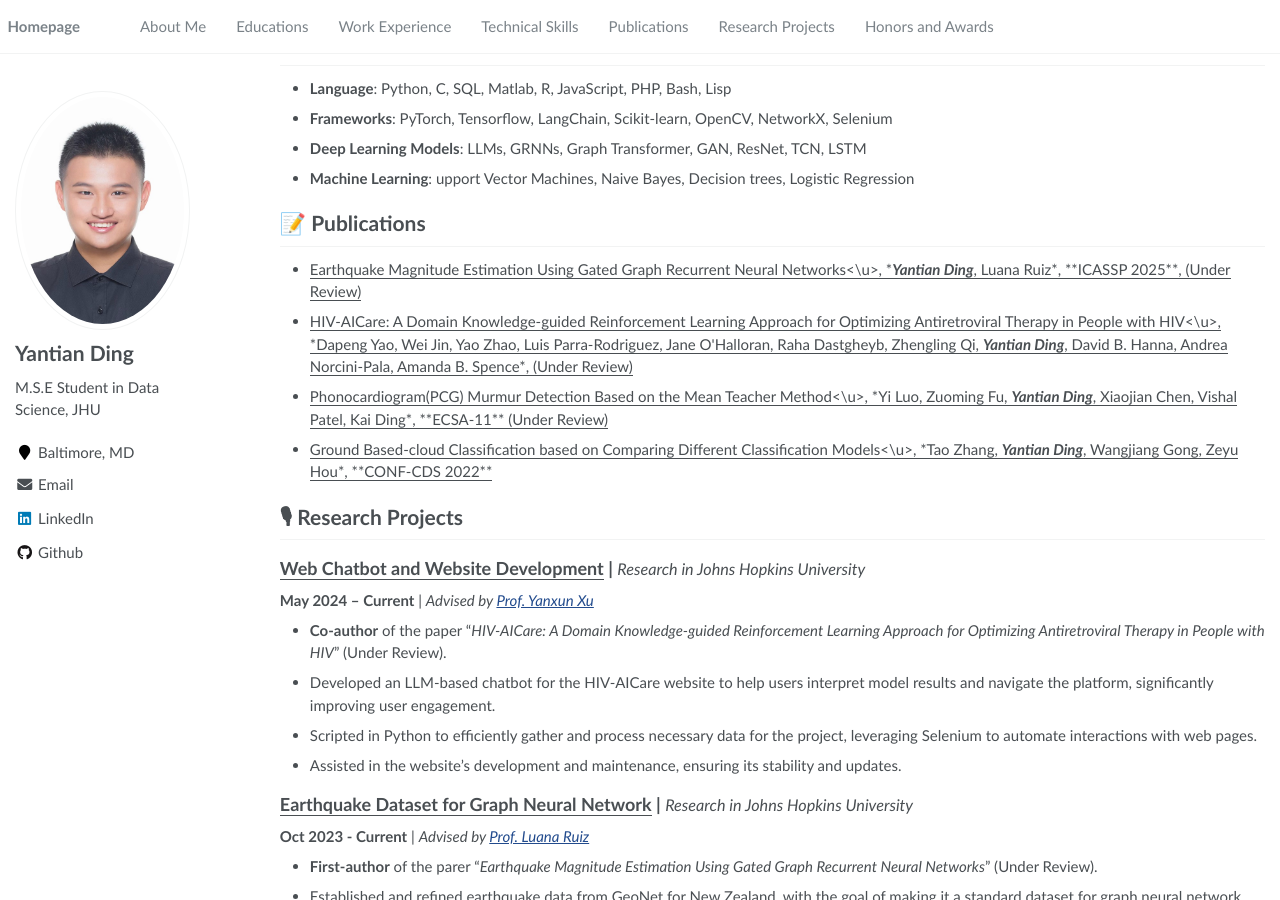
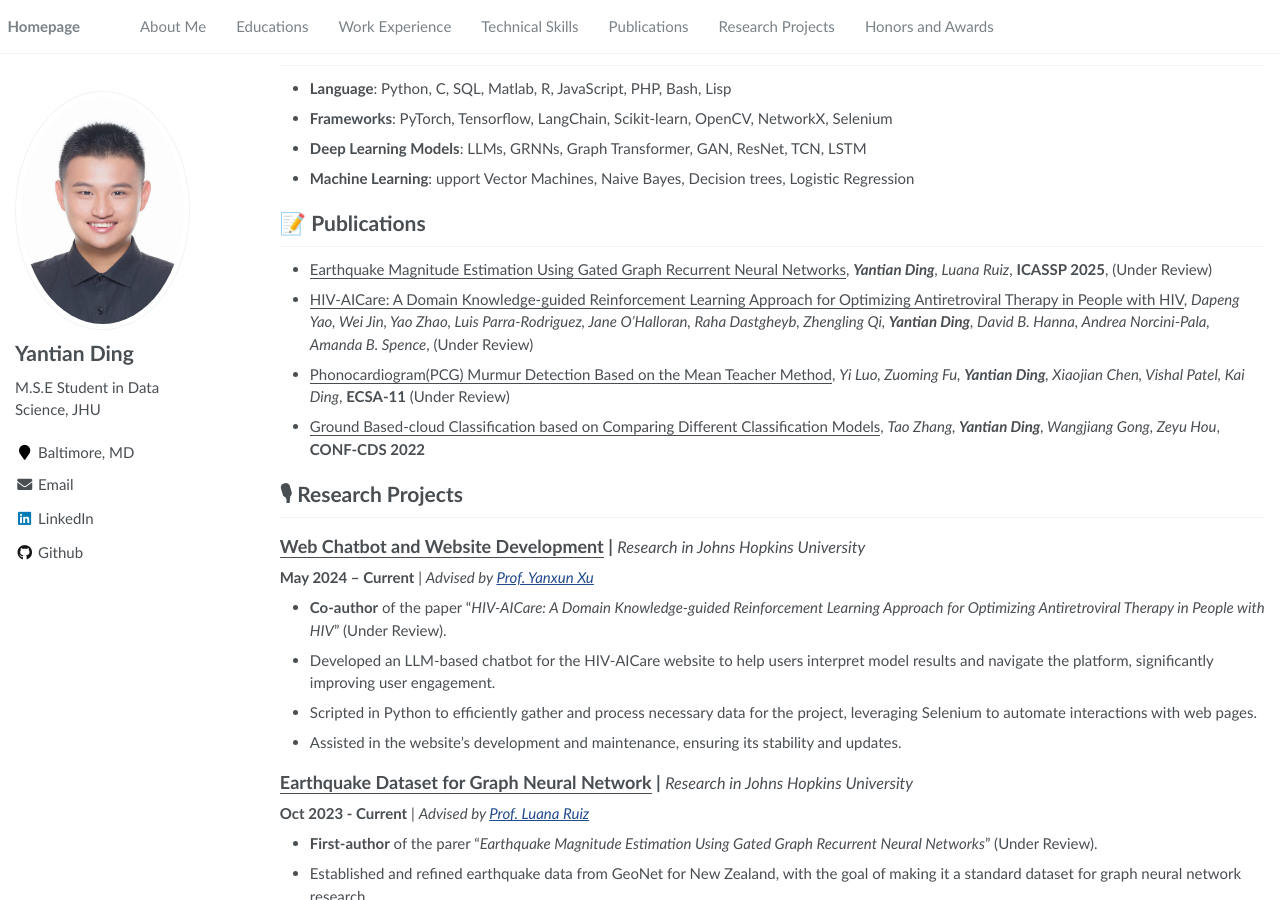
Before and after one commit to yding72/yding72.github.io, a Jekyll site: the page built from _pages/about.md, in a window 1280 px wide and 900 px high, scrolled down 969 px. Built offline with Jekyll 4.4.1, drawn with Linux system fonts in a browser that asks for light colours.

```diff
--- a/_pages/about.md
+++ b/_pages/about.md
@@ -70,10 +70,10 @@ Currently, I am actively seeking full-time opportunities in the fields of **Time
 </div>
 -->
 <!--- [Lorem ipsum dolor sit amet, consectetur adipiscing elit. Vivamus ornare aliquet ipsum, ac tempus justo dapibus sit amet](https://github.com), A, B, C, **CVPR 2020**-->
-- <u>Earthquake Magnitude Estimation Using Gated Graph Recurrent Neural Networks<\u>, *<strong><em>Yantian Ding</em></strong>, Luana Ruiz*, **ICASSP 2025**, (Under Review)
-- <u>HIV-AICare: A Domain Knowledge-guided Reinforcement Learning Approach for Optimizing Antiretroviral Therapy in People with HIV<\u>, *Dapeng Yao, Wei Jin, Yao Zhao, Luis Parra-Rodriguez, Jane O'Halloran, Raha Dastgheyb, Zhengling Qi, <strong><em>Yantian Ding</em></strong>, David B. Hanna, Andrea Norcini-Pala, Amanda B. Spence*, (Under Review)
-- <u>Phonocardiogram(PCG) Murmur Detection Based on the Mean Teacher Method<\u>, *Yi Luo, Zuoming Fu, <strong><em>Yantian Ding</em></strong>, Xiaojian Chen, Vishal Patel, Kai Ding*, **ECSA-11** (Under Review)
-- <u>Ground Based-cloud Classification based on Comparing Different Classification Models<\u>, *Tao Zhang, <strong><em>Yantian Ding</em></strong>, Wangjiang Gong, Zeyu Hou*, **CONF-CDS 2022**
+- <u>Earthquake Magnitude Estimation Using Gated Graph Recurrent Neural Networks</u>, <em><strong>Yantian Ding</strong>, Luana Ruiz</em>, **ICASSP 2025**, (Under Review)
+- <u>HIV-AICare: A Domain Knowledge-guided Reinforcement Learning Approach for Optimizing Antiretroviral Therapy in People with HIV</u>, *Dapeng Yao, Wei Jin, Yao Zhao, Luis Parra-Rodriguez, Jane O'Halloran, Raha Dastgheyb, Zhengling Qi, <strong><em>Yantian Ding</em></strong>, David B. Hanna, Andrea Norcini-Pala, Amanda B. Spence*, (Under Review)
+- <u>Phonocardiogram(PCG) Murmur Detection Based on the Mean Teacher Method</u>, *Yi Luo, Zuoming Fu, <strong><em>Yantian Ding</em></strong>, Xiaojian Chen, Vishal Patel, Kai Ding*, **ECSA-11** (Under Review)
+- <u>Ground Based-cloud Classification based on Comparing Different Classification Models</u>, *Tao Zhang, <strong><em>Yantian Ding</em></strong>, Wangjiang Gong, Zeyu Hou*, **CONF-CDS 2022**
 
 
 # 🎙 Research Projects
```
